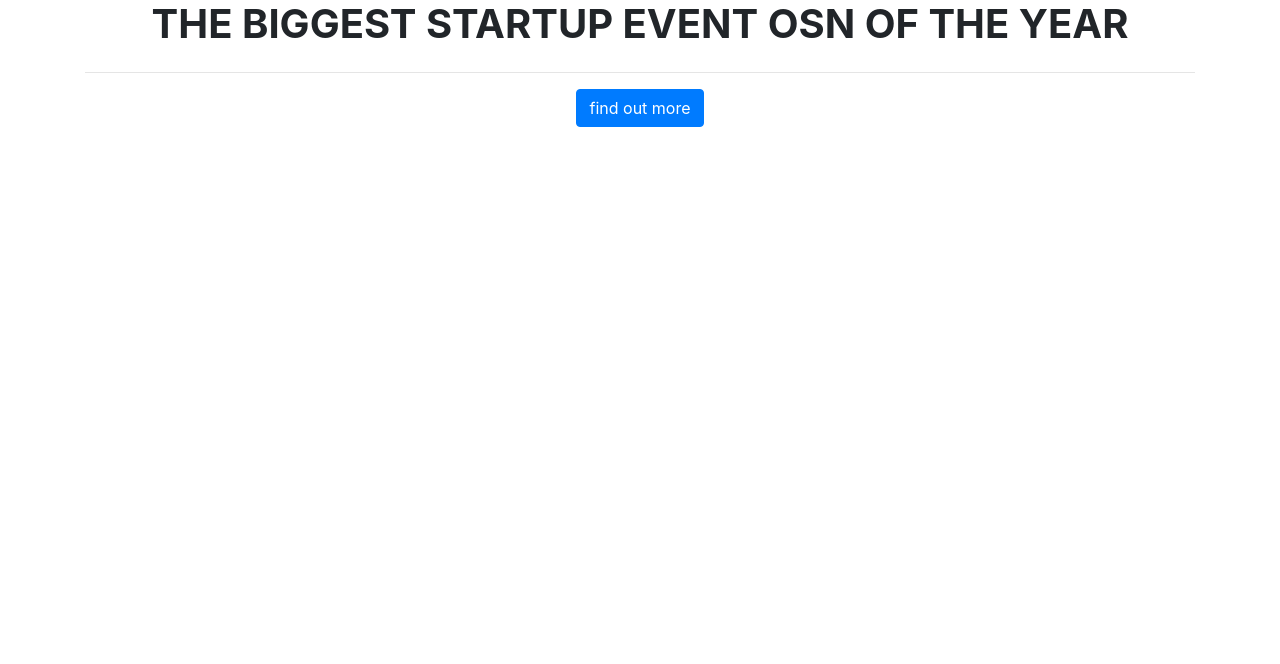
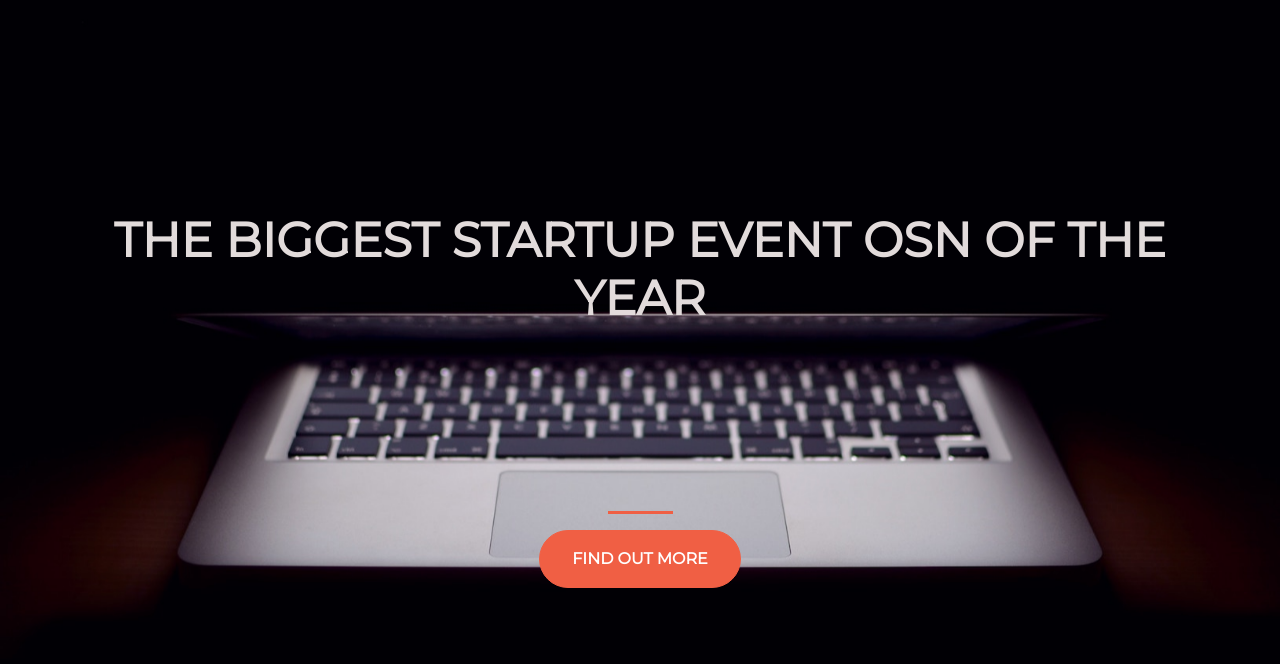
Before and after one commit to agy4y/agy4y.github.io, a plain HTML site: page index.html in a window 1280 px wide. Drawn offline with nearby package versions, Linux system fonts and the light colour scheme.

Commit message:
upload my website

```diff
--- a/index.html
+++ b/index.html
@@ -13,6 +13,8 @@
     <link rel="stylesheet" href="https:/stackpath.bootstrapcdn.com/bootstrap/4.3.1/css/bootstrap.min.css" integrity="sha384-ggOyR0iXCbMQv3Xipma34MD+dH/1fQ784/j6cY/iJTQUOhcWr7x9JvoRxT2MZw1T" crossorigin="anonymous">
 
     <!-- Your own stylesheet -->
+    <link rel="stylesheet" type="text/css" href="style.css">
+  </head>
   <body>
       <div class="container d-flex align-items-center h-100">
        <div class="row">
```
